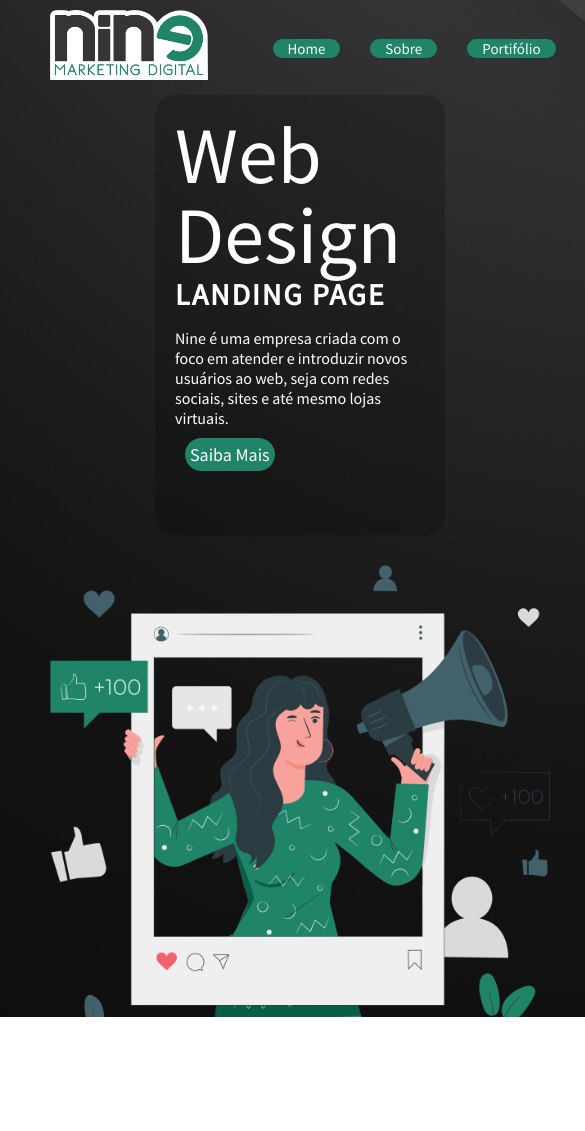
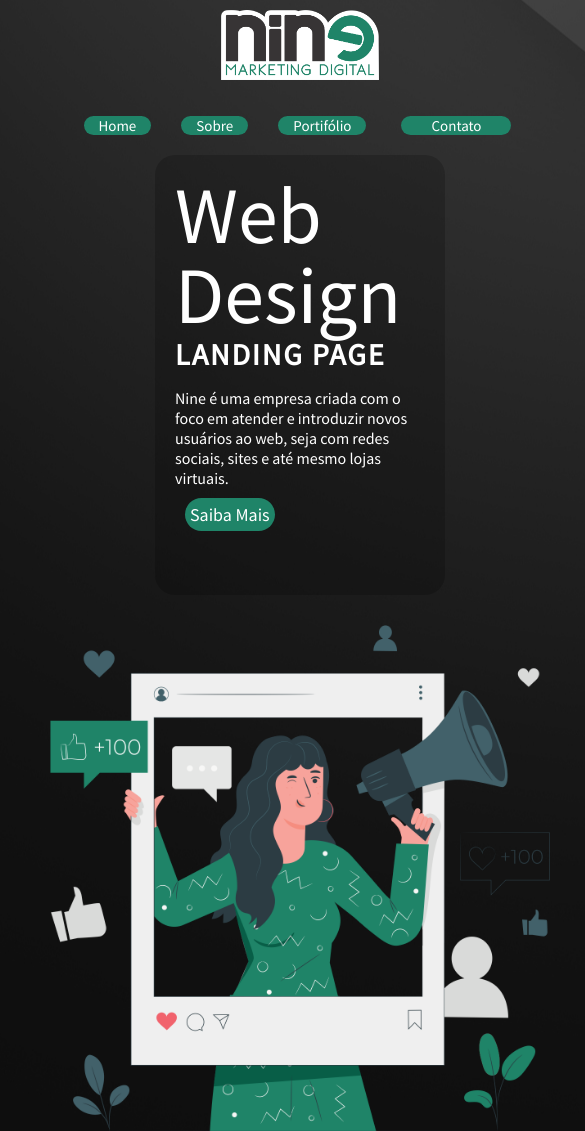
Before and after one commit to pweslley/aula-01, a plain HTML site: page index.html in a window 390 px wide. Shown: the top 1131 px of the page, 585 px wide, since content can reach past the window. Drawn offline with Linux system fonts and the light colour scheme.

Commit message:
responsive

```diff
--- a/index.html
+++ b/index.html
@@ -11,7 +11,7 @@
 <body>
     <!---Header--->
     <header class="container">
-        <section>
+        <section  class="row">
         <img src="images/Nine.png" alt="logo">
         <!-- Menu do Site-->
 
@@ -40,7 +40,7 @@
 
             </ul>
         </nav>
-    </section class="row">
+    </section>
         <!----End Menu do Site---->
     </header>
     <!---End Header--->
--- a/scss/responsive-elements.scss
+++ b/scss/responsive-elements.scss
@@ -19,4 +19,7 @@
     header nav{
         margin:20px 0;
     }
+    img{
+        flex-direction: column;
+    }
 }
```
Also changed, not shown: css/style.min.css, 1 other file.
